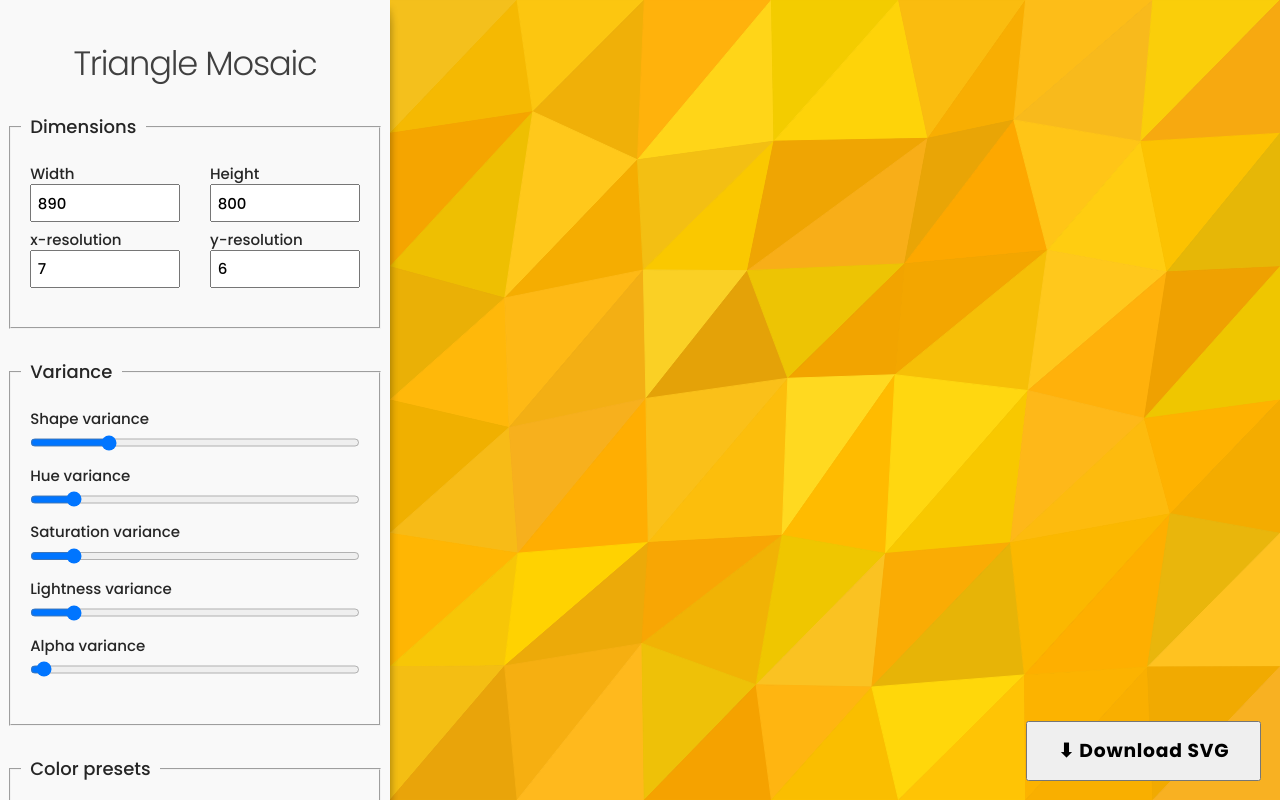
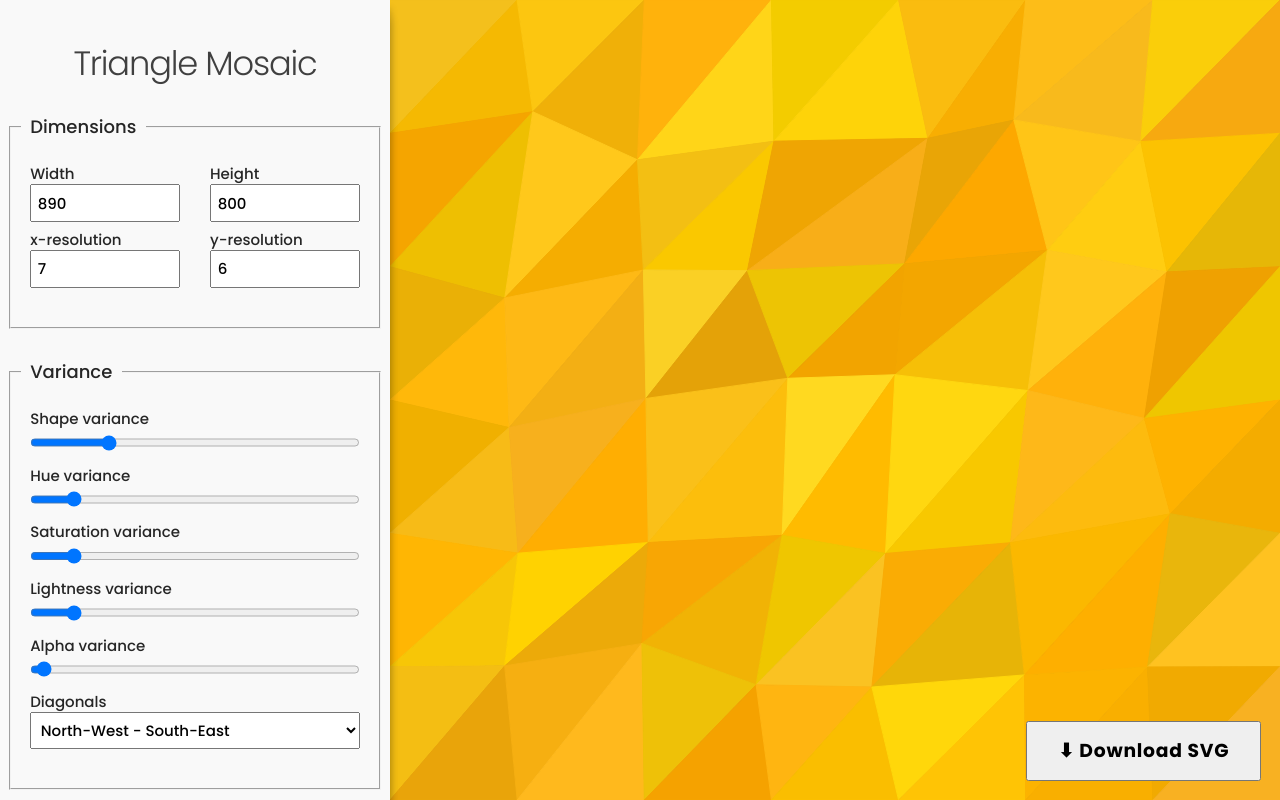
Before and after one commit to bence-toth/triangle-mosaic, a React (Create React App) app in the folder triangle-mosaic-demo/: page / in a window 1280 px wide. Built offline with nearby package versions, Linux system fonts and the light colour scheme.

Commit message:
Added input for diagonals

```diff
--- a/triangle-mosaic-demo/src/components/app/app.jsx
+++ b/triangle-mosaic-demo/src/components/app/app.jsx
@@ -44,6 +44,7 @@ const App = () => {
           <Variance
             shapeFuzz={state.shapeFuzz}
             colorFuzz={state.colorFuzz}
+            diagonals={state.diagonals}
             dispatch={dispatch}
           />
           <ColoringPresets
--- a/triangle-mosaic-demo/src/components/variance/variance.jsx
+++ b/triangle-mosaic-demo/src/components/variance/variance.jsx
@@ -1,12 +1,13 @@
 /* eslint-disable sonarjs/no-identical-functions */
 import React from 'react'
-import {func, number, object} from 'prop-types'
+import {func, number, object, oneOf} from 'prop-types'
 
 import {actions} from '../app/app.state'
 
 const Variance = ({
   shapeFuzz,
   colorFuzz,
+  diagonals,
   dispatch
 }) => (
   <fieldset>
@@ -106,11 +107,29 @@ const Variance = ({
         step={0.01}
       />
     </div>
+    <div className='formField'>
+      <label htmlFor='form-diagonals'>Diagonals</label>
+      {/* eslint-disable-next-line jsx-a11y/no-onchange */}
+      <select
+        onChange={({target: {value}}) => dispatch({
+          type: actions.updateDiagonals,
+          diagonals: value
+        })}
+        value={diagonals}
+        id='form-diagonals'
+      >
+        <option value='nw-se'>North-West - South-East</option>
+        <option value='ne-sw'>North-East - South-West</option>
+        <option value='alternating'>Alternating</option>
+        <option value='random'>Random</option>
+      </select>
+    </div>
   </fieldset>
 )
 
 Variance.propTypes = {
   shapeFuzz: number,
+  diagonals: oneOf(['nw-se', 'ne-sw', 'alternating', 'random']),
   // eslint-disable-next-line react/forbid-prop-types
   colorFuzz: object,
   dispatch: func
```
